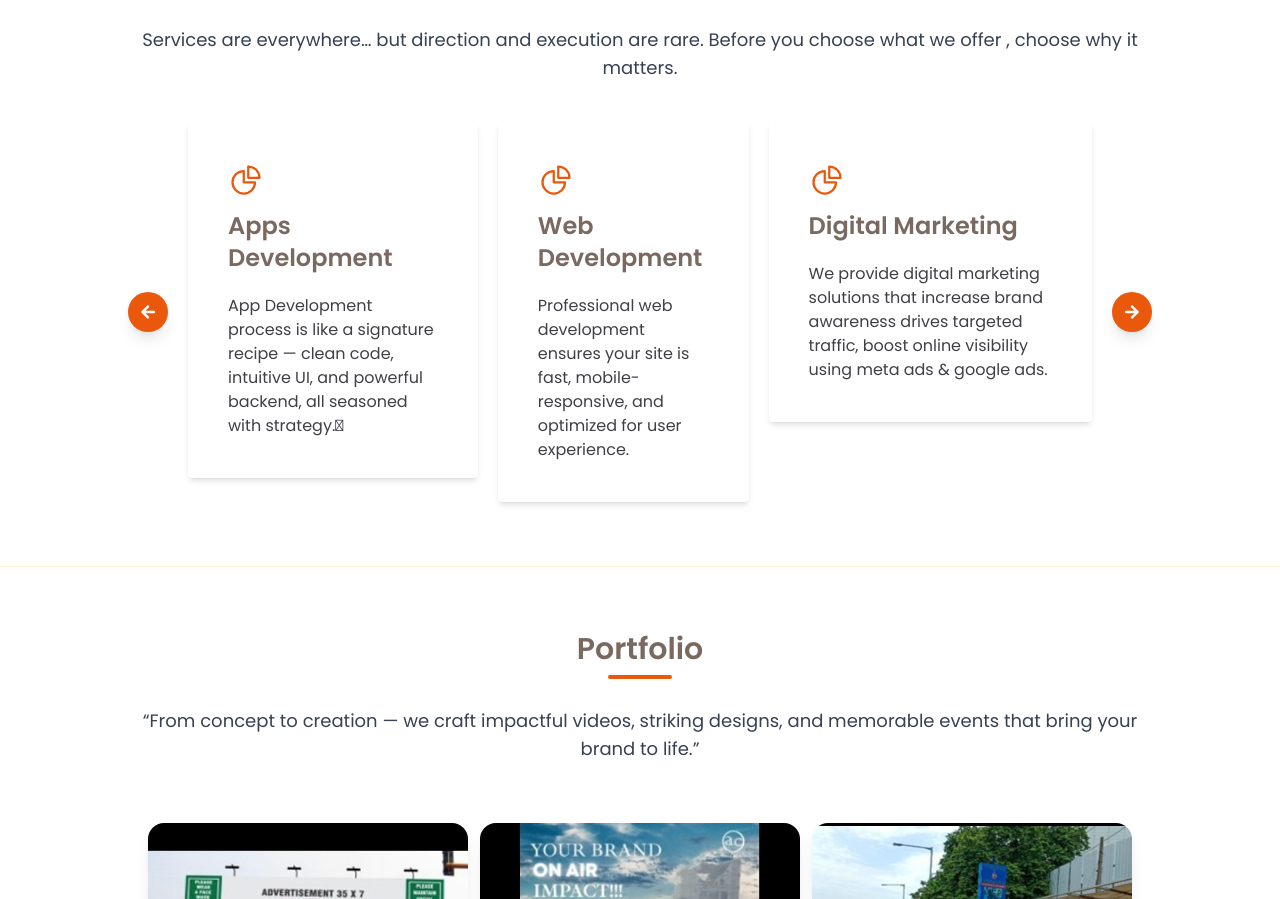
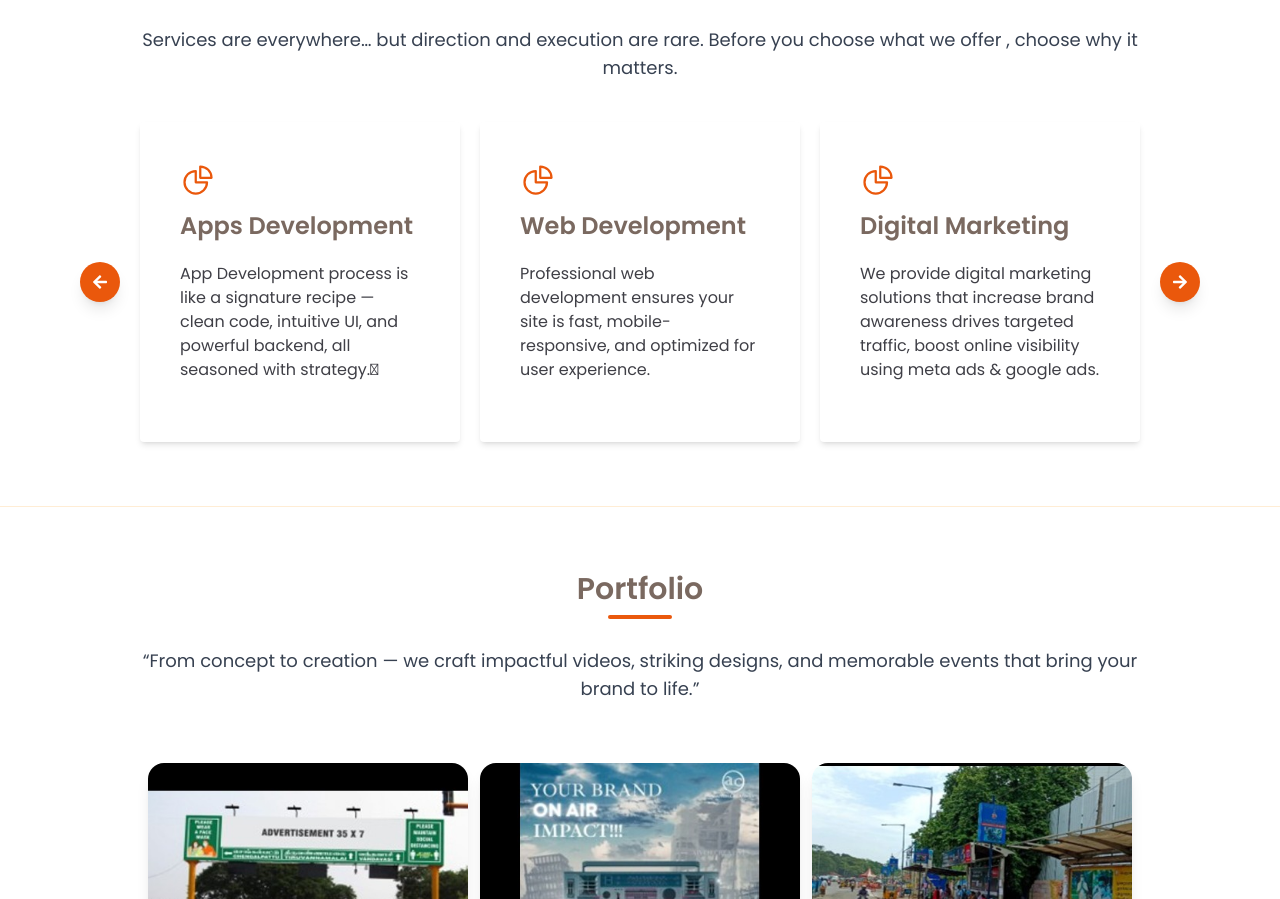
Before and after one commit to Hirosh07/Aiven-Project, a React (Vite) app: page /Marketing-Website/ in a window 1280 px wide. Shown: the part 1901-2800 px from the top of the page. Built offline with nearby package versions, Linux system fonts and the light colour scheme.

Commit message:
Services changes and logo changes

```diff
--- a/src/App.jsx
+++ b/src/App.jsx
@@ -1,14 +1,8 @@
 import React from "react";
 import Routings from "../utils/Routings";
 
-
-
 const App = () => {
-  return (
-    <div>
-      <Routings />
-    </div>
-  );
+  return <Routings />;
 };
 
 export default App;
--- a/src/components/Card.jsx
+++ b/src/components/Card.jsx
@@ -1,16 +1,39 @@
 import React from "react";
-import { useNavigate } from "react-router-dom";
 
-const Card = ({ title, desc, img}) => {
+const Card = ({ title, desc, img }) => {
   return (
-    // <a href={url}>
-      <div className="bg-white lg:min-w-3/12 lg:min-h-[280px] h-fit p-10 shadow-md rounded mx-5 lg:m-0 hover:text-orange-600 lg:hover:-translate-y-5 transition-all duration-300 cursor-pointer">
-        <div style={{ color: "#EA580C", fontSize: "36px" }}>{img}</div>
+    <div
+      className="
+        bg-white
+        shadow-md
+        rounded
+        p-10
+        mx-5 lg:m-0
+        hover:text-orange-600
+        lg:hover:-translate-y-5
+        transition-all
+        duration-300
+        cursor-pointer
+        flex flex-col
+        justify-start
+        w-full
+        h-full
+        min-h-[320px]      /* FIXED height */
+        min-w-[300px]      /* FIXED width */
+      "
+    >
+      <div style={{ color: '#EA580C', fontSize: '36px' }}>
+        {img}
+      </div>
 
-        <h1 className="lg:text-2xl text-lg font-semibold mt-3 mb-5">{title}</h1>
-        <p className="lg:text-base text-sm text-zinc-700">{desc}</p>
-      </div>
-    // </a>
+      <h1 className="lg:text-2xl text-lg font-semibold mt-3 mb-5">
+        {title}
+      </h1>
+
+      <p className="lg:text-base text-sm text-zinc-700">
+        {desc}
+      </p>
+    </div>
   );
 };
 
--- a/src/components/NavBar.jsx
+++ b/src/components/NavBar.jsx
@@ -2,7 +2,7 @@ import React, { useState, useEffect } from "react";
 import { RxHamburgerMenu } from "react-icons/rx";
 import { Link } from "react-router-dom";
 import CtaButton from "./CtaButton";
-import logo from "../img/assets/logo_AC.jpeg";
+import logo from "../img/assets/Log.png";
 
 const NavBar = () => {
   const [show, setShow] = useState(false);
@@ -44,12 +44,12 @@ const NavBar = () => {
       }`}
     >
       {/* Logo */}
-      <Link
-        to="/"
+      <a
+        href="/Marketing-Website/"
         className="lg:text-3xl text-2xl tracking-wide font-light flex items-center gap-2"
       >
         <img src={logo} alt="Logo" className="h-12 w-15 object-contain" />
-      </Link>
+      </a>
 
       {/* ✅ Desktop Menu */}
       <div className="lg:flex items-center justify-between lg:gap-14 hidden">
--- a/src/components/Services.jsx
+++ b/src/components/Services.jsx
@@ -2,7 +2,6 @@ import React, { useEffect, useState } from "react";
 import Card from "./Card";
 import { HiOutlineChartPie } from "react-icons/hi2";
 import { FaArrowRight, FaArrowLeft } from "react-icons/fa";
-
 // aos
 import AOS from "aos";
 import "aos/dist/aos.css";
@@ -90,8 +89,9 @@ const Services = () => {
   // The CSS for the animations is now a string within the component
   const animationStyles = `
     .slide-container {
-      display: flex;
-      flex-direction: column;
+      width: 100%;
+      display: grid;
+      grid-template-columns: repeat(1, minmax(280px, 1fr));
       gap: 1.25rem;
       animation-duration: 0.5s;
       animation-fill-mode: forwards;
@@ -99,7 +99,7 @@ const Services = () => {
 
     @media (min-width: 1024px) {
       .slide-container {
-        flex-direction: row;
+        grid-template-columns: repeat(3, minmax(320px, 1fr));
       }
     }
 
```
Also changed, not shown: src/index.css (line endings or trailing spaces).
